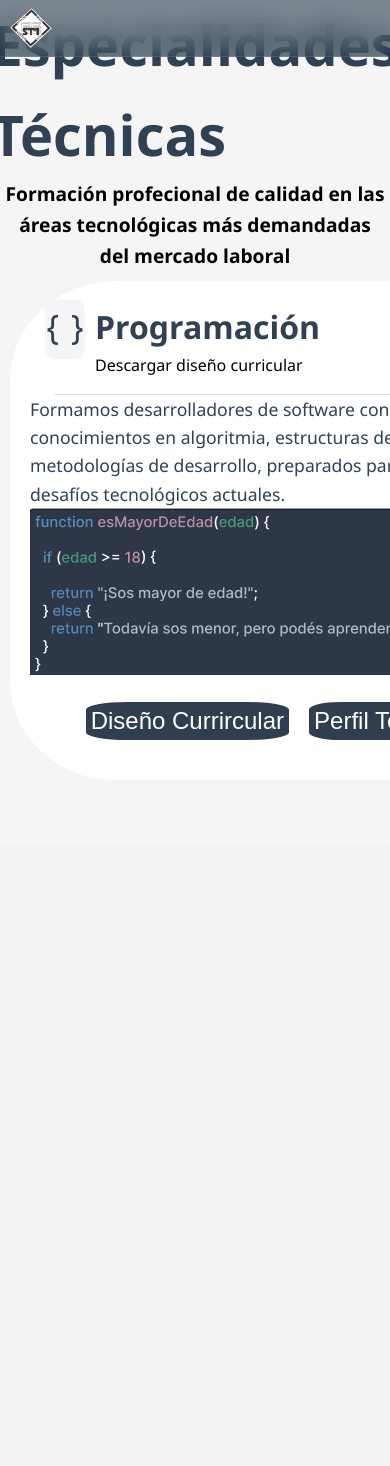
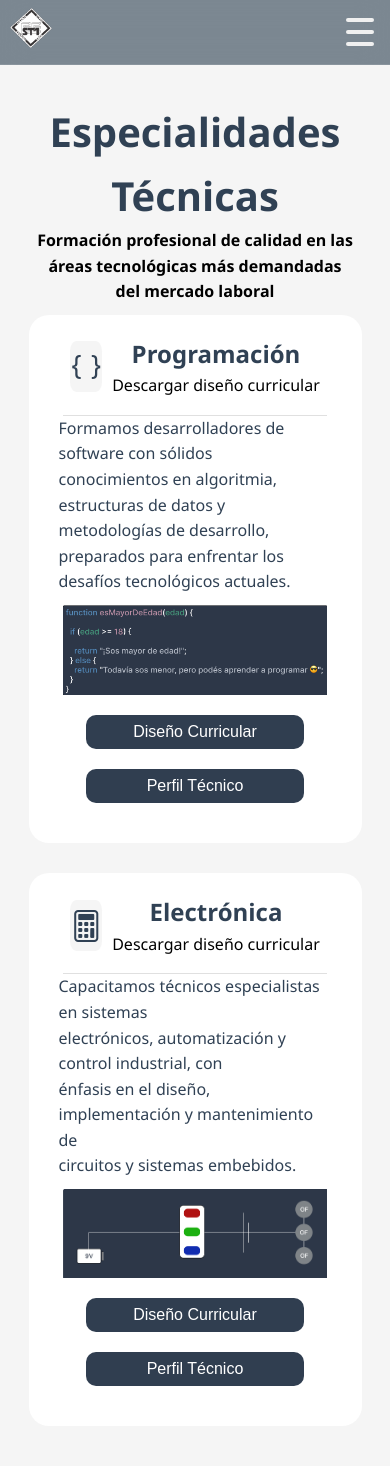
Before and after one commit to thiago-salaberry/WEB_INSTITUSIONAL, a PHP site: page /html/especialidades.html in a window 390 px wide. Before the commit the page ends 740 px from the top, so only its background shows below. Run offline with PHP 8.4, Linux system fonts and the light colour scheme.

Commit message:
Especialidades responsive

```diff
--- a/css/especialidades.css
+++ b/css/especialidades.css
@@ -1,27 +1,25 @@
-body{
+body {
     background-color: whitesmoke;
 }
 
-/*Seccion de titulo y titulo*/
-
-.cont_title{
+/* Sección de título */
+.cont_title {
     display: flex;
     justify-content: center;
 }
 
-.titulo{
+.titulo {
     font-size: 3.5rem;
     color: rgb(48, 65, 84);
 }
 
-.sub-titulo{
+.sub-titulo {
     text-align: center;
     font-size: 1.2rem;
 }
 
-/*Seccion de Especialidades programacion y electronica*/
-
-.cont_especialidades{
+/* Sección de especialidades */
+.cont_especialidades {
     width: max-content;
     height: max-content;
     background-color: white;
@@ -95,27 +93,31 @@ body{
     border: none;
 }
 
+/* MODAL */
+
 .contenedor-centro {
-      position: absolute;
+    position: fixed;
     top: 50%;
     left: 50%;
     transform: translate(-50%, -50%);
-      z-index: 10;
+    z-index: 9999;
 }
 
-    .card {
+.card, .card2 {
     background-color: white;
     border-radius: 20px;
     box-shadow: 0 4px 10px rgba(0, 0, 0, 0.2);
     padding: 30px;
-      max-width: 600px;
+    max-width: 90vw;
+    max-height: 90vh;
+    overflow-y: auto;
     line-height: 1.6;
     font-family: Arial, sans-serif;
     display: none;
-
+    z-index: 9999;
 }
 
-    .card h2 {
+.card h2, .card2 h2 {
     text-align: center;
     font-size: 16px;
     color: rgb(48, 62, 80);
@@ -181,5 +149,90 @@ body{
     height: 100vh;
     background-color: rgba(0, 0, 0, 0.5);
     display: none;
-      z-index: 5;
+    z-index: 9990;
 }
+
+/* MEDIA QUERIES */
+
+/* Tablets (menores a 992px) */
+@media screen and (max-width: 991px) {
+    .cont_esp {
+        flex-direction: column;
+        align-items: center;
+    }
+
+    .cont_especialidades {
+        width: 90%;
+        border-radius: 20px;
+        margin-bottom: 30px;
+    }
+
+    .orden {
+        flex-direction: row;
+        justify-content: center;
+        text-align: center;
+        left: 0;
+    }
+
+    .cuadrito {
+        height: auto;
+        font-size: 2rem;
+        margin-right: 10px;
+        bottom: 0;
+        right: 0;
+    }
+
+    .ejemplo2, #ejemplo {
+        width: 90%;
+        margin: 10px auto;
+        display: block;
+    }
+
+    .cont_icon {
+        flex-direction: column;
+        align-items: center;
+    }
+
+    .activar {
+        font-size: 1.2rem;
+        padding: 8px 16px;
+        width: 80%;
+        border-radius: 10px;
+    }
+}
+
+/* Móviles (menores a 576px) */
+@media screen and (max-width: 575px) {
+    .titulo {
+        font-size: 2.5rem;
+        text-align: center;
+    }
+
+    .sub-titulo {
+        font-size: 1rem;
+        padding: 0 15px;
+    }
+
+    .titulo_esp {
+        font-size: 1.5rem;
+    }
+
+    .texto {
+        font-size: 1rem;
+        padding: 0 10px;
+    }
+
+    .card, .card2 {
+        padding: 20px;
+        font-size: 0.9rem;
+    }
+
+    .card h2, .card2 h2 {
+        font-size: 14px;
+    }
+
+    .activar {
+        font-size: 1rem;
+    }
+
+}
--- a/html/especialidades.html
+++ b/html/especialidades.html
@@ -1,159 +1,187 @@
 <!DOCTYPE html>
 <html lang="es">
+
 <head>
-    <meta charset="UTF-8">
-    <meta name="viewport" content="width=device-width, initial-scale=1.0">
+    <meta charset="UTF-8" />
+    <meta name="viewport" content="width=device-width, initial-scale=1.0" />
     <title>Especialidades - Técnica N° 1 de Vicente López</title>
-    <link rel="stylesheet" href="../css/navbar.css">
-    <link rel="stylesheet" href="../css/especialidades.css">
-    <link rel="stylesheet" href="https://cdnjs.cloudflare.com/ajax/libs/font-awesome/6.0.0/css/all.min.css">
-    <link rel="stylesheet" href="https://cdn.jsdelivr.net/npm/bootstrap-icons@1.11.3/font/bootstrap-icons.css">
+    <link rel="stylesheet" href="../css/navbar.css" />
+    <link rel="stylesheet" href="../css/especialidades.css" />
+    <link rel="stylesheet" href="https://cdnjs.cloudflare.com/ajax/libs/font-awesome/6.0.0/css/all.min.css" />
+    <link rel="stylesheet" href="https://cdn.jsdelivr.net/npm/bootstrap-icons@1.11.3/font/bootstrap-icons.css" />
 </head>
+
 <body>
+    <!-- NAVBAR -->
     <header class="navbar">
         <div class="navbar-container">
-            <!-- Logo con dropdown de redes sociales -->
+            <!-- Logo con menú de redes sociales -->
             <div class="logo-container">
-                <img src="../img/logo.webp" alt="Logo Técnica N°1" class="logo" id="logoBtn">
+                <a href="../index.html">
+                    <img src="../img/logo.webp" alt="Logo Técnica N°1" class="logo" id="logoBtn" />
+                </a>
                 <div class="social-dropdown" id="socialDropdown">
-                    <a href="#" class="social-link">
-                        <i class="fab fa-facebook-f"></i>
-                        <span>Facebook</span>
-                    </a>
-                    <a href="#" class="social-link">
-                        <i class="fab fa-instagram"></i>
-                        <span>Instagram</span>
-                    </a>
-                    <a href="#" class="social-link">
-                        <i class="fab fa-twitter"></i>
-                        <span>Twitter</span>
-                    </a>
-                    <a href="#" class="social-link">
-                        <i class="fab fa-youtube"></i>
-                        <span>YouTube</span>
-                    </a>
+                    <a href="#" class="social-link"><i class="fab fa-facebook-f"></i><span>Facebook</span></a>
+                    <a href="#" class="social-link"><i class="fab fa-instagram"></i><span>Instagram</span></a>
+                    <a href="#" class="social-link"><i class="fab fa-twitter"></i><span>Twitter</span></a>
+                    <a href="#" class="social-link"><i class="fab fa-youtube"></i><span>YouTube</span></a>
                 </div>
             </div>
 
+            <!-- Botón hamburguesa -->
+            <button class="hamburger" id="hamburgerBtn">
+                <span></span>
+                <span></span>
+                <span></span>
+            </button>
+
             <!-- Menú principal -->
             <nav class="main-menu">
-                <a href="../index.html" class="menu-btn" data-section="inicio">
-                    <span>Inicio</span>
-                </a>
-                <a href="autoridades.html" class="menu-btn" data-section="autoridades">
-                    <span>Autoridades</span>
-                </a>
-                <a href="especialidades.html" class="menu-btn" data-section="especialidades">
-                    <span>Especialidades</span>
-                </a>
-                <a href="inscripciones.html" class="menu-btn inscripciones-btn" data-section="inscripciones">
-                    <span>Inscripciones 2026</span>
-                </a>
+                <a href="../index.html" class="menu-btn"><span>Inicio</span></a>
+                <a href="autoridades.html" class="menu-btn"><span>Autoridades</span></a>
+                <a href="especialidades.html" class="menu-btn"><span>Especialidades</span></a>
+                <a href="inscripciones.html" class="menu-btn inscripciones-btn"><span>Inscripciones 2026</span></a>
             </nav>
         </div>
     </header>
 
-    <main>
+    <!-- Menú móvil -->
+    <nav class="mobile-menu" id="mobileMenu">
+        <button class="close-btn" id="closeMobileMenu" aria-label="Cerrar menú">
+            <i class="fas fa-times"></i>
+        </button>
+        <a href="#inicio" class="menu-btn" data-section="inicio">Inicio</a>
+        <a href="html/autoridades.html" class="menu-btn" data-section="autoridades">Autoridades</a>
+        <a href="html/especialidades.html" class="menu-btn" data-section="especialidades">Especialidades</a>
+        <a href="html/inscripciones.html" class="menu-btn inscripciones-btn" data-section="inscripciones">Inscripciones
+            2026</a>
+        <div class="mobile-social">
+            <a href="#" class="social-link">
+                <i class="fab fa-facebook-f"></i>
+            </a>
+            <a href="#" class="social-link">
+                <i class="fab fa-instagram"></i>
+            </a>
+            <a href="#" class="social-link">
+                <i class="fab fa-twitter"></i>
+            </a>
+            <a href="#" class="social-link">
+                <i class="fab fa-youtube"></i>
+            </a>
+        </div>
+    </nav>
+    <!-- Overlay para cerrar menú -->
+    <div class="mobile-menu-overlay" id="mobileMenuOverlay"></div>
+    <!-- CONTENIDO PRINCIPAL -->
+    <main style="margin-top: 100px;">
         <section class="titulos">
             <div class="cont_title">
                 <h1 class="titulo">Especialidades Técnicas</h1>
             </div>
             <div class="cont_title">
-                <h2 class="sub-titulo">Formación profecional de calidad en las áreas tecnológicas más demandadas <br> del mercado laboral</h2>
+                <h2 class="sub-titulo">
+                    Formación profesional de calidad en las áreas tecnológicas más demandadas <br>
+                    del mercado laboral
+                </h2>
             </div>
         </section>
 
         <section class="cont_esp">
+            <!-- PROGRAMACIÓN -->
             <div class="cont_especialidades">
                 <div class="orden">
-                    <div class="cuadrito">
-                        <i class="bi bi-braces"></i>
-                    </div>
+                    <div class="cuadrito"><i class="bi bi-braces"></i></div>
                     <div>
                         <h2 class="titulo_esp">Programación</h2>
                         <p class="acompaña">Descargar diseño curricular</p>
                     </div>
                 </div>
-                <hr class="linea-divisoria">
+                <hr class="linea-divisoria" />
 
                 <div>
-                    <div>
-                        <p class="texto">Formamos desarrolladores de software con sólidos <br> conocimientos en algoritmia, estructuras de datos y <br>metodologías de desarrollo, preparados para enfrentar los <br>desafíos tecnológicos actuales.</p>
-                    </div>
-                    <div>
-                        <img id="ejemplo" src="../img/ejemplo.png" alt="Ejemplo_de_codigo">
-                    </div>
+                    <p class="texto">
+                        Formamos desarrolladores de software con sólidos <br>
+                        conocimientos en algoritmia, estructuras de datos y <br>
+                        metodologías de desarrollo, preparados para enfrentar los <br>
+                        desafíos tecnológicos actuales.
+                    </p>
+                    <img id="ejemplo" src="../img/ejemplo.png" alt="Ejemplo_de_codigo" />
                     <div class="cont_icon">
-                        <button class="activar">Diseño Currircular</button>
-                        <button onclick="mostrarCuadro()" class="activar">Perfil Tecnico</button>
+                        <button class="activar">Diseño Curricular</button>
+                        <button onclick="mostrarCuadro()" class="activar">Perfil Técnico</button>
                     </div>
                 </div>
             </div>
 
+            <!-- ELECTRÓNICA -->
             <div class="cont_especialidades">
                 <div class="orden">
-                    <div class="cuadrito">
-                        <i class="bi bi-calculator"></i>
-                    </div>
+                    <div class="cuadrito"><i class="bi bi-calculator"></i></div>
                     <div>
-                        <h2 class="titulo_esp">Electronica</h2>
+                        <h2 class="titulo_esp">Electrónica</h2>
                         <p class="acompaña">Descargar diseño curricular</p>
                     </div>
                 </div>
-                <hr class="linea-divisoria">
+                <hr class="linea-divisoria" />
 
                 <div>
-                    <div>
-                        <p class="texto">Capacitamos técnicos especialistas en sistemas <br>electrónicos, automatización y control industrial, con <br> énfasis en el diseño, implementación y mantenimiento de <br> circuitos y sistemas embebidos.</p>
-                    </div>
-                    <div>
-                        <img class="ejemplo2" src="../img/ejemplo2.png" alt="Ejemplo_de_circuito">
-                    </div>
+                    <p class="texto">
+                        Capacitamos técnicos especialistas en sistemas <br>
+                        electrónicos, automatización y control industrial, con <br>
+                        énfasis en el diseño, implementación y mantenimiento de <br>
+                        circuitos y sistemas embebidos.
+                    </p>
+                    <img class="ejemplo2" src="../img/ejemplo2.png" alt="Ejemplo_de_circuito" />
                     <div class="cont_icon">
-                        <button class="activar">Diseño Currircular</button>
-                        <button onclick="mostrarCuadro2()" class="activar">Perfil Tecnico</button>
+                        <button class="activar">Diseño Curricular</button>
+                        <button onclick="mostrarCuadro2()" class="activar">Perfil Técnico</button>
                     </div>
                 </div>
             </div>
         </section>
 
+        <!-- FONDOS Y CUADROS -->
         <div id="fondoOscuro" class="fondo-oscuro" onclick="cerrarCuadro()"></div>
 
+        <!-- Programación -->
         <div class="contenedor-centro">
             <div id="cuadro" class="card">
-                <h2>PERFIL TECNICO PROGRAMACION</h2>
+                <h2>PERFIL TÉCNICO PROGRAMACIÓN</h2>
                 <ul>
                     <li>Realizar programas o componentes de sistemas de computación.</li>
-                    <li>Diseño e implementación de Sitios WEB dinámicos y estáticos.</li>
+                    <li>Diseño e implementación de sitios web dinámicos y estáticos.</li>
                     <li>Diseño e implementación de sistemas de bases de datos.</li>
                     <li>Diseño e implementación de aplicaciones móviles y de escritorio.</li>
-                    <li>Interpretar especificaciones de diseño, documentar los productos.</li>
+                    <li>Interpretar especificaciones de diseño y documentar productos.</li>
                 </ul>
                 <p>
-                    Realizados, verificar los componentes programados, buscar causas de mal funcionamiento y corregir los programas o adaptarlos a cambios en las especificaciones – desarrollando las actividades descritas en el perfil profesional y cumpliendo con los criterios de realización establecidos para las mismas en el marco de un equipo de trabajo organizado por proyecto.
+                    Verificar componentes programados, buscar causas de mal funcionamiento y corregir los programas o
+                    adaptarlos a cambios en las especificaciones, en un equipo de trabajo organizado por proyecto.
                 </p>
             </div>
         </div>
-<!--Electronica-->
+
+        <!-- Electrónica -->
         <div class="contenedor-centro">
             <div id="cuadro2" class="card2">
-                <h2>PERFIL TECNICO ELECTRONICA</h2>
+                <h2>PERFIL TÉCNICO ELECTRÓNICA</h2>
                 <ul>
-                    <li>Proyectar, componentes y equipos de electrónica analógica y/o digital, con tecnología electrónica estándar y de baja o mediana complejidad.</li>
-                    <li>Realizar ensayos y mediciones eléctricas y electrónicas en dispositivos, componentes, equipos e instalaciones con electrónica analógica y/o digital, estándar de baja o mediana complejidad.</li>
-                    <li>Operar componentes, productos y equipos con electrónica analógica y/o digital.</li>
-                    <li>Realizar los mantenimientos, predictivo, preventivo, funcional operativo, y correctivo de componentes, productos y equipos con electrónica estándar, analógica y/o digital, de baja o mediana complejidad.</li>
-                    <li>Montar dispositivos y componentes con electrónica analógica y/o digital, estándar de baja o mediana complejidad.</li>
-                    <li>Instalar productos y equipos con electrónica analógica y/o digital.</li>
-                    <li>Realizar la selección, asesoramiento y comercialización de dispositivos, componentes, productos y equipos con electrónica analógica y/o digital, estándar de baja o mediana complejidad.</li>
-                    <li>Generar emprendimientos con electrónica analógica y/o digital de baja o mediana complejidad.</li>
+                    <li>Proyectar componentes y equipos de electrónica analógica y digital.</li>
+                    <li>Realizar ensayos y mediciones eléctricas y electrónicas.</li>
+                    <li>Operar componentes, productos y equipos electrónicos.</li>
+                    <li>Realizar mantenimientos preventivos, predictivos y correctivos.</li>
+                    <li>Montar dispositivos y componentes electrónicos.</li>
+                    <li>Instalar productos y equipos electrónicos.</li>
+                    <li>Seleccionar, asesorar y comercializar componentes electrónicos.</li>
+                    <li>Generar emprendimientos en el área electrónica.</li>
                 </ul>
             </div>
         </div>
-
     </main>
 
+    <!-- SCRIPTS -->
     <script src="../scripts/navbar.js"></script>
     <script src="../scripts/especialidades.js"></script>
 </body>
+
 </html>
```
Also changed, not shown: other parts of css/especialidades.css (+12 -46 lines). Lines whose indentation alone changed are shown as unchanged.
